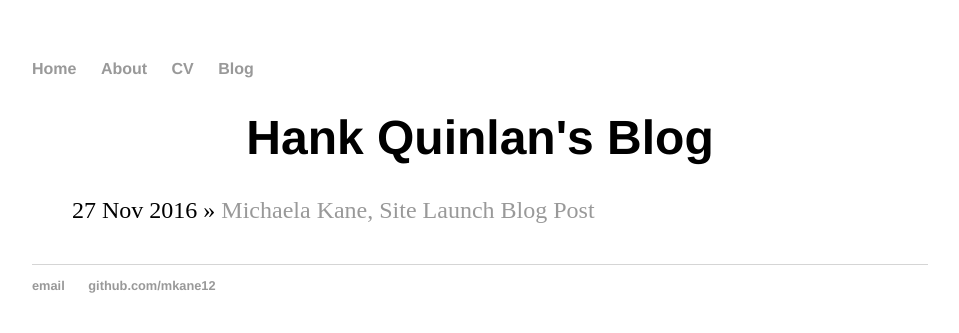
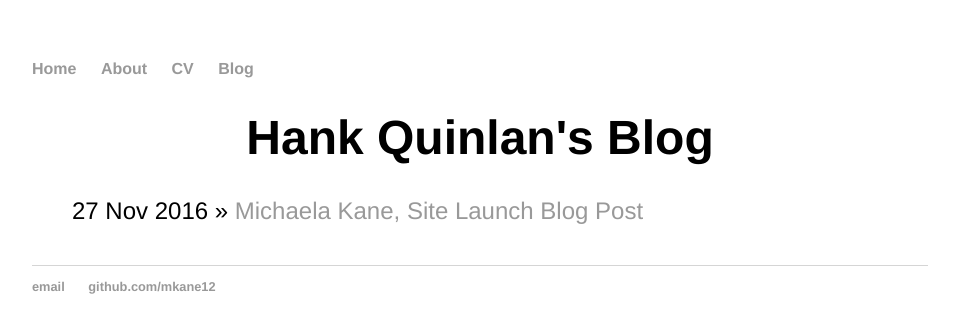
Before and after one commit to mkane12/mkane12.github.io, a Jekyll site: the page built from blog/index.html, in a window 1280 px wide. Shown: the top 333 px of the page, without its empty margins (160-1119 px from the left). Built offline with Jekyll 4.4.1, drawn with Linux system fonts in a browser that asks for light colours.

Commit message:
Update main.css

```diff
--- a/css/main.css
+++ b/css/main.css
@@ -1,9 +1,9 @@
 body {
     margin: 60px auto;
     width: 70%;
+    font-family: 'Helvetica';
 }
 nav ul, footer ul {
-    font-family:'Helvetica', 'Arial', 'Sans-Serif';
     padding: 0px;
     list-style: none;
     font-weight: bold;
@@ -21,12 +21,10 @@ a:hover {
 }
 h1 {
     font-size: 3em;
-    font-family:'Helvetica', 'Arial', 'Sans-Serif';
     text-align: center;
 }
 h2 {
     font-size: 2em;
-    font-family:'Helvetica', 'Arial', 'Sans-Serif';
     text-align: center;
 }
 p {
```
